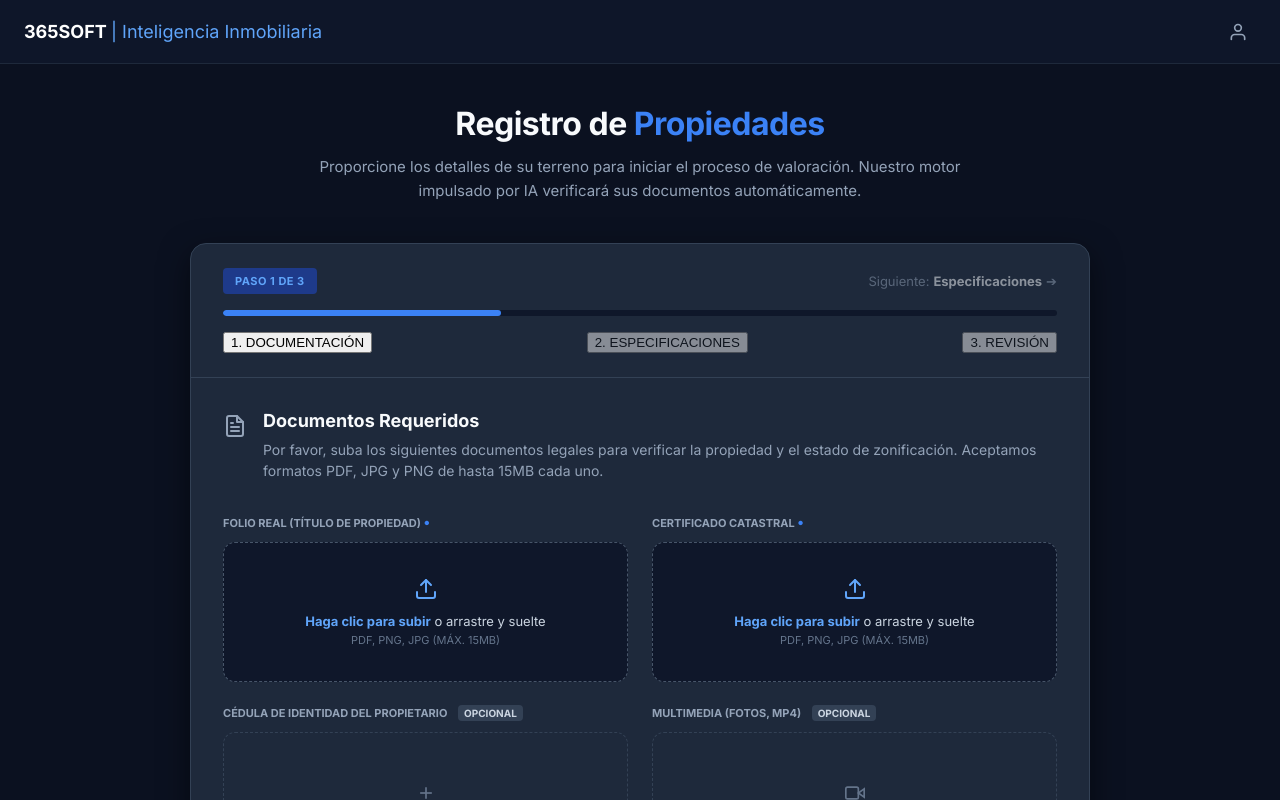
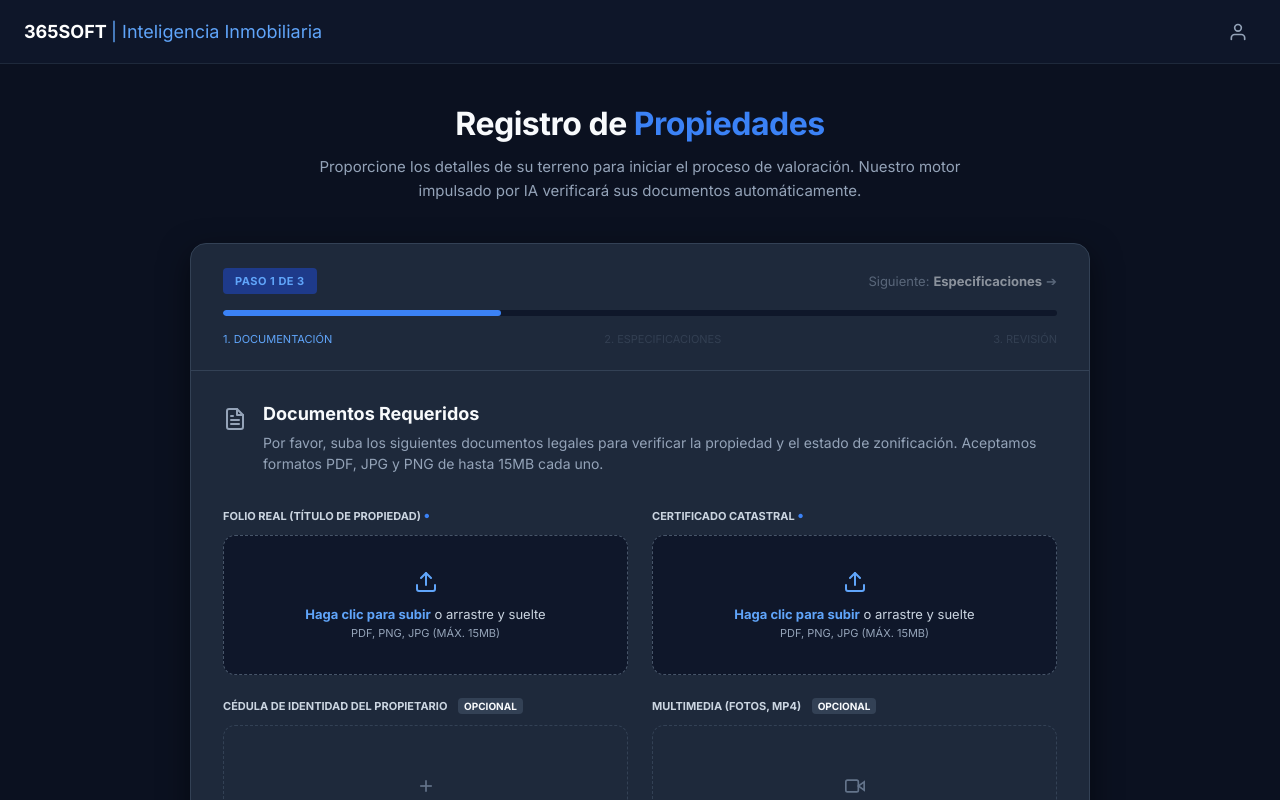
Before and after one commit to MarlonTMF/Alfa_Inversiones, an Angular app in the folder FrontEnd/: page /registro-terreno in a window 1280 px wide. Built offline with nearby package versions, Linux system fonts and the light colour scheme.

Commit message:
refactorización UI

```diff
--- a/FrontEnd/src/app/registro-terreno/registro-terreno.css
+++ b/FrontEnd/src/app/registro-terreno/registro-terreno.css
@@ -3,6 +3,22 @@
     height: 100%;
     width: 100%;
     overflow: hidden;
+}
+
+/* Scrollbar Premium Oscuro */
+::-webkit-scrollbar {
+    width: 8px;
+    height: 8px;
+}
+::-webkit-scrollbar-track {
+    background: #0b1120;
+}
+::-webkit-scrollbar-thumb {
+    background-color: #334155;
+    border-radius: 10px;
+}
+::-webkit-scrollbar-thumb:hover {
+    background-color: #475569;
 }
 
 .portal-container {
@@ -121,6 +137,18 @@
     transition: width 0.3s ease;
 }
 
+/* Reset de botones para el wizard */
+.btn-transparent {
+    background: transparent;
+    border: none;
+    padding: 0;
+    font-family: inherit;
+    font-size: inherit;
+    color: inherit;
+    cursor: pointer;
+    outline: none;
+}
+
 .step-labels {
     display: flex;
     justify-content: space-between;
@@ -129,7 +157,12 @@
     color: #475569;
 }
 
-.step-labels span.active {
+.step-btn {
+    color: #475569;
+    transition: color 0.2s;
+}
+
+.step-btn.active {
     color: #60a5fa;
 }
 
@@ -189,7 +222,7 @@
     display: block;
     font-size: 11px;
     font-weight: 700;
-    color: #94a3b8;
+    color: #cbd5e1;
     margin-bottom: 12px;
 }
 
@@ -200,7 +233,7 @@
 
 .tag-opcional {
     background-color: #334155;
-    color: #cbd5e1;
+    color: #f8fafc;
     padding: 2px 6px;
     border-radius: 4px;
     font-size: 10px;
@@ -237,7 +270,7 @@
 }
 
 .drop-zone .sub-hint {
-    color: #64748b;
+    color: #94a3b8;
     font-size: 11px;
     margin-top: 4px;
 }
@@ -270,7 +303,7 @@
 
 .file-icon {
     background-color: #1e293b;
-    color: #94a3b8;
+    color: #cbd5e1;
     padding: 12px;
     border-radius: 8px;
     display: flex;
@@ -304,7 +337,7 @@
 .btn-trash {
     background: transparent;
     border: none;
-    color: #64748b;
+    color: #94a3b8;
     cursor: pointer;
     padding: 8px;
     transition: color 0.2s;
@@ -334,7 +367,7 @@
 .privacy-box p {
     margin: 0;
     font-size: 13px;
-    color: #94a3b8;
+    color: #cbd5e1;
     line-height: 1.5;
 }
 
@@ -390,7 +423,6 @@
         opacity: 0;
         transform: translateY(10px);
     }
-
     to {
         opacity: 1;
         transform: translateY(0);
@@ -450,7 +482,7 @@
 .input-group label {
     font-size: 11px;
     font-weight: 700;
-    color: #94a3b8;
+    color: #cbd5e1;
     text-transform: uppercase;
     margin-bottom: 8px;
     letter-spacing: 0.5px;
@@ -488,7 +520,7 @@
 .suffix {
     position: absolute;
     right: 16px;
-    color: #64748b;
+    color: #94a3b8;
     font-size: 13px;
     font-weight: 600;
     pointer-events: none;
@@ -501,7 +533,7 @@
 .prefix {
     position: absolute;
     left: 16px;
-    color: #64748b;
+    color: #94a3b8;
     font-size: 14px;
     font-weight: 700;
     pointer-events: none;
@@ -520,7 +552,7 @@
 
 .input-hint {
     font-size: 11px;
-    color: #64748b;
+    color: #94a3b8;
     margin-top: 12px;
     line-height: 1.5;
     text-transform: uppercase;
@@ -528,7 +560,7 @@
 }
 
 .input-hint strong {
-    color: #94a3b8;
+    color: #cbd5e1;
 }
 
 .info-banner-blue {
@@ -540,7 +572,7 @@
     padding: 12px 16px;
     border-radius: 8px;
     margin-top: 24px;
-    color: #94a3b8;
+    color: #cbd5e1;
     font-size: 12px;
 }
 
@@ -609,19 +641,59 @@
 }
 
 @media (max-width: 768px) {
-
     .form-grid-4,
     .form-grid-3 {
         grid-template-columns: 1fr;
     }
-
     .upload-grid {
         grid-template-columns: 1fr;
     }
-
     .map-coord-display {
         font-size: 11px;
         padding: 6px 12px;
         bottom: 12px;
     }
 }
+/* =========================================
+   ANIMACIÓN RELOJ DE ARENA (PASO 3)
+   ========================================= */
+.processing-icon-container {
+    display: flex;
+    justify-content: center;
+    margin-bottom: 24px;
+}
+
+.hourglass-spinner {
+    display: inline-block;
+    position: relative;
+    width: 64px;
+    height: 64px;
+}
+
+.hourglass-spinner:after {
+    content: " ";
+    display: block;
+    border-radius: 50%;
+    width: 0;
+    height: 0;
+    margin: 8px;
+    box-sizing: border-box;
+    border: 24px solid #3b82f6;
+    border-color: #3b82f6 transparent #3b82f6 transparent;
+    animation: hourglass-anim 1.2s infinite;
+    box-shadow: 0 0 15px rgba(59, 130, 246, 0.4);
+}
+
+@keyframes hourglass-anim {
+    0% {
+        transform: rotate(0);
+        animation-timing-function: cubic-bezier(0.55, 0.055, 0.675, 0.19);
+    }
+    50% {
+        transform: rotate(900deg);
+        animation-timing-function: cubic-bezier(0.215, 0.61, 0.355, 1);
+    }
+    100% {
+        transform: rotate(1800deg);
+    }
+}
--- a/FrontEnd/src/app/registro-terreno/registro-terreno.html
+++ b/FrontEnd/src/app/registro-terreno/registro-terreno.html
@@ -271,11 +271,11 @@
 
         @if (pasoActual === 3) {
             <div class="step-content success-view fade-in">
-                <div class="success-icon">
-                    <svg xmlns="http://www.w3.org/2000/svg" width="48" height="48" viewBox="0 0 24 24" fill="none" stroke="#10b981" stroke-width="2" stroke-linecap="round" stroke-linejoin="round"><path d="M22 11.08V12a10 10 0 1 1-5.93-9.14"></path><polyline points="22 4 12 14.01 9 11.01"></polyline></svg>
+                <div class="processing-icon-container">
+                    <div class="hourglass-spinner"></div>
                 </div>
-                <h3 style="color: #10b981; font-size: 24px; margin-bottom: 12px; text-align: center;">¡Terreno en Revisión!</h3>
-                <p style="color: #94a3b8; text-align: center; max-width: 500px; margin: 0 auto 32px auto; line-height: 1.5;">Tu solicitud ha sido enviada exitosamente. Nuestro equipo legal y financiero revisará la documentación y se pondrá en contacto pronto.</p>
+                <h3 style="color: #3b82f6; font-size: 24px; margin-bottom: 12px; text-align: center;">¡Solicitud en Proceso!</h3>
+                <p style="color: #94a3b8; text-align: center; max-width: 500px; margin: 0 auto 32px auto; line-height: 1.5;">Su solicitud está siendo procesada, se le notificará cuando esta termine.</p>
 
                 <div class="footer-actions" style="justify-content: center; border-top: none; margin-top: 0;">
                     <button type="button" class="btn-next" routerLink="/mapa">Volver al Mapa</button>
```
